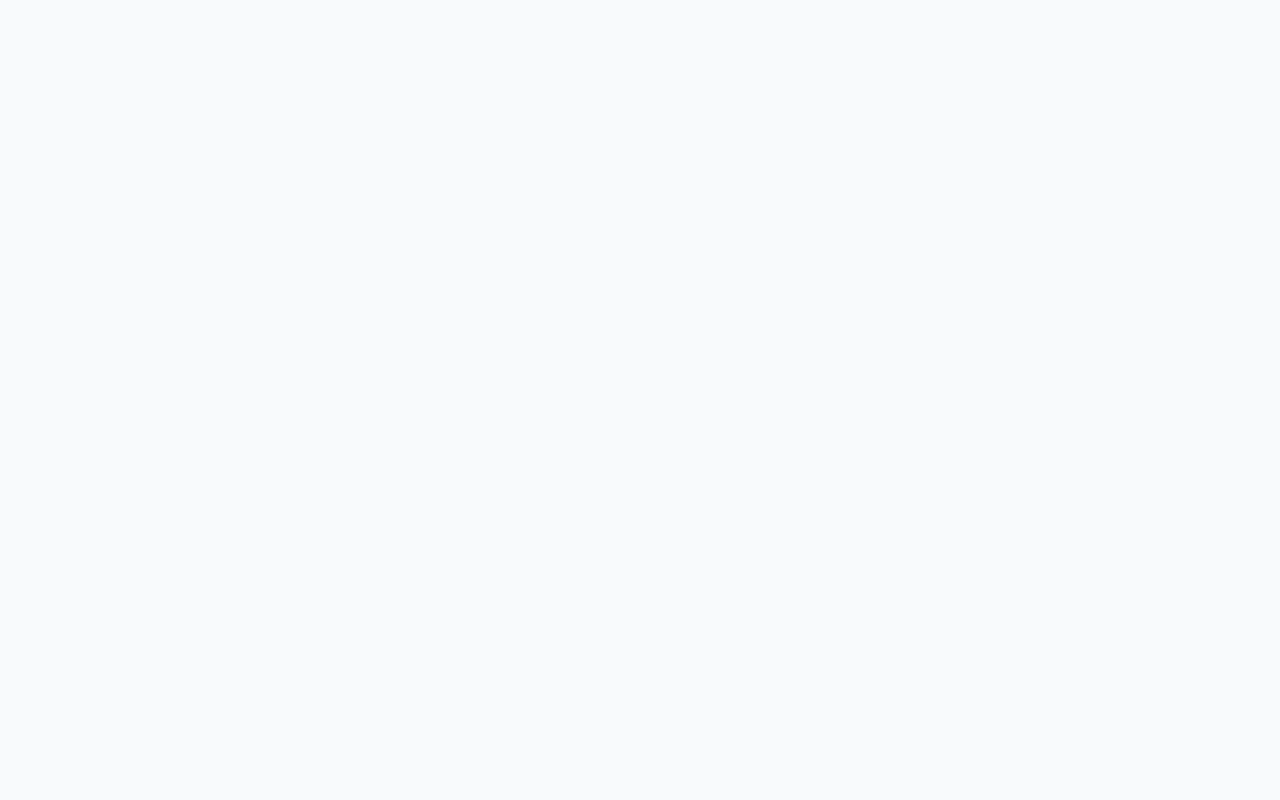
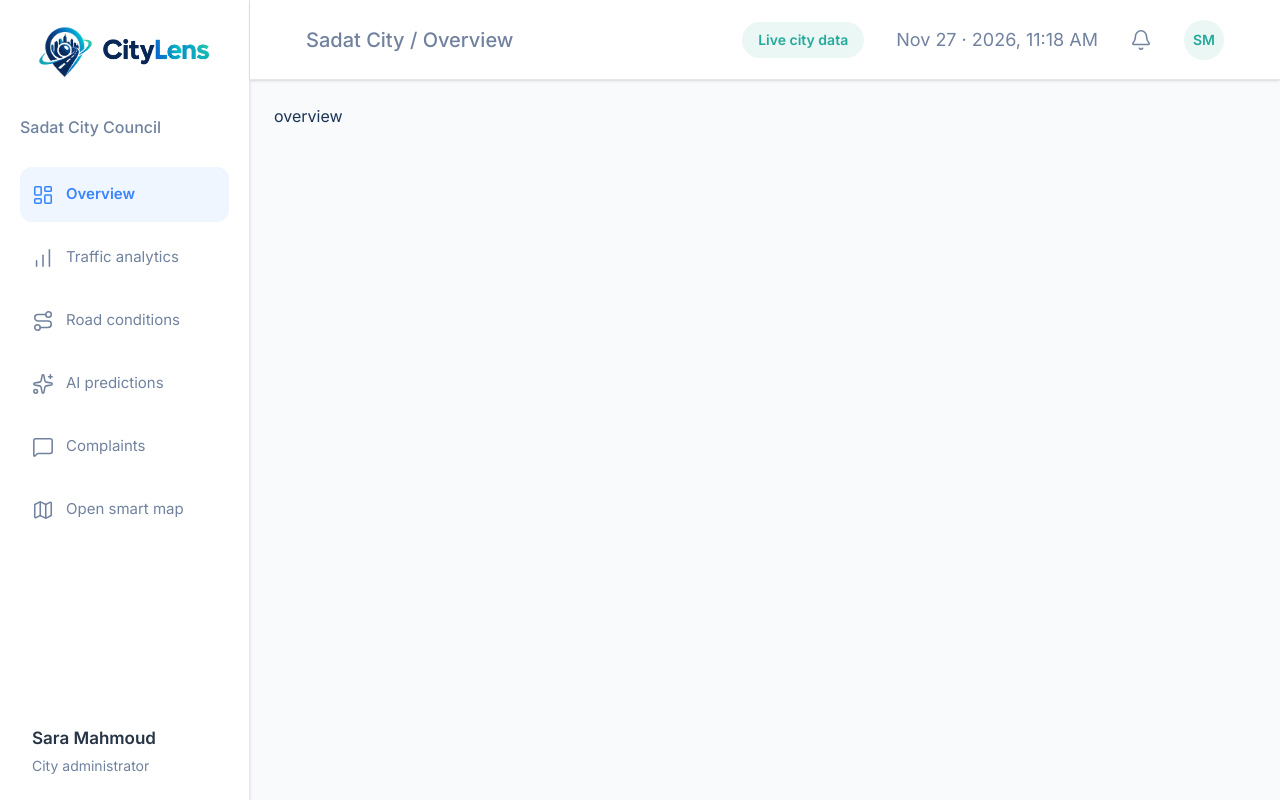
Before and after one commit to CityLens-project/Frontend, a React (Vite) app: page /dashboard/overview in a window 1280 px wide. Before the commit this address had no page. Built offline with nearby package versions, Linux system fonts and the light colour scheme.

Commit message:
dashboard layout

```diff
--- a/package.json
+++ b/package.json
@@ -11,7 +11,7 @@
   },
   "dependencies": {
     "@tailwindcss/vite": "^4.3.3",
-    "lucide-react": "^1.64.0",
+    "lucide-react": "^1.73.0",
     "react": "^19.3.1",
     "react-dom": "^19.3.1",
     "react-router-dom": "^7.18.5",
--- a/src/App.jsx
+++ b/src/App.jsx
@@ -1,14 +1,28 @@
-import { Routes, Route } from 'react-router-dom'
-import Landing from './Pages/Landing'
-import Login from './Pages/Login'
-import Overview from './Pages/Dashboard/Overview'
+import { Routes, Route, Navigate } from "react-router-dom";
+
+import Landing from "./Pages/Landing";
+import Login from "./Pages/Login";
+import Overview from "./Pages/Dashboard/Overview";
+
+import DashboardLayout from "./Components/Layout/DashboardLayout";
 
 export default function App() {
   return (
     <Routes>
       <Route path="/" element={<Landing />} />
       <Route path="/login" element={<Login />} />
-      <Route path="/overview" element={<Overview />} />
+
+
+      <Route path="/dashboard" element={<DashboardLayout />}>
+        <Route index element={<Navigate to="overview" replace />} />
+
+        <Route path="overview" element={<Overview />} />
+        <Route path="traffic-analytics" element={<div>Traffic analytics</div>} />
+        <Route path="road-conditions" element={<div>Road conditions</div>} />
+        <Route path="ai-predictions" element={<div>AI predictions</div>} />
+        <Route path="complaints" element={<div>Complaints</div>} />
+        <Route path="smart-map" element={<div>Smart map</div>} />
+      </Route>
     </Routes>
-  )
+  );
 }
--- a/src/Components/Layout/DashboardLayout.jsx
+++ b/src/Components/Layout/DashboardLayout.jsx
@@ -0,0 +1,20 @@
+import { Outlet } from "react-router-dom";
+import Topbar from "./Topbar";
+import Sidebar from "./Sidebar";
+
+function DashboardLayout() {
+  return (
+    <div className="min-h-screen bg-[#F8FAFC] flex">
+      <Sidebar />
+      <div className="flex-1 min-w-0 flex flex-col">
+        <Topbar />
+        <main className="flex-1 p-6 bg-[#F8FAFC]">
+          <Outlet />
+        </main>
+      </div>
+
+    </div>
+  );
+}
+
+export default DashboardLayout;
--- a/src/Components/Layout/Sidebar.jsx
+++ b/src/Components/Layout/Sidebar.jsx
@@ -0,0 +1,82 @@
+import { NavLink } from "react-router-dom";
+import logoIcon from "../../assets/citylens_icon.png";
+import logoText from "../../assets/citylens_text_transparent.png";
+
+import {
+  LayoutDashboard,
+  ChartNoAxesColumnIncreasing,
+  Route,
+  Sparkles,
+  MessageSquare,
+  Map,
+} from "lucide-react";
+
+function Sidebar() {
+  const navItems = [
+    { name: "Overview", path: "/dashboard/overview", icon: LayoutDashboard },
+    { name: "Traffic analytics", path: "/dashboard/traffic-analytics", icon: ChartNoAxesColumnIncreasing },
+    { name: "Road conditions", path: "/dashboard/road-conditions", icon: Route },
+    { name: "AI predictions", path: "/dashboard/ai-predictions", icon: Sparkles },
+    { name: "Complaints", path: "/dashboard/complaints", icon: MessageSquare },
+    { name: "Open smart map", path: "/dashboard/smart-map", icon: Map },
+  ];
+
+  return (
+    <aside className="w-[250px] min-w-[250px] min-h-screen bg-white flex flex-col px-5 py-6 border-r border-gray-200 shadow-sm relative z-10">
+
+      <div className="flex items-center justify-center gap-2 mb-9">
+        <img
+          src={logoIcon}
+          alt="CityLens"
+          className="w-[55px] h-[55px] object-contain"
+        />
+        <img
+          src={logoText}
+          alt="CityLens"
+          className="w-[110px] object-contain"
+        />
+      </div>
+
+      <h2 className="text-[#71829F] text-[16px] font-medium mb-7">
+        Sadat City Council
+      </h2>
+
+      <nav className="flex flex-col gap-2">
+        {navItems.map((item) => {
+          const Icon = item.icon;
+
+          return (
+            <NavLink
+              key={item.path}
+              to={item.path}
+              className={({ isActive }) =>
+                `flex items-center gap-3 px-3 min-h-[55px]
+                rounded-xl transition-all duration-200
+                ${
+                  isActive
+                    ? "bg-[#EFF6FF] text-[#3985FF] font-semibold"
+                    : "text-[#71829F] hover:bg-gray-50"
+                }`
+              }
+            >
+              <Icon size={22} strokeWidth={1.7} />
+              <span className="text-[15px]">{item.name}</span>
+            </NavLink>
+          );
+        })}
+      </nav>
+
+      <div className="mt-auto px-3">
+        <h3 className="text-[#263445] text-[17px] font-semibold">
+          Sara Mahmoud
+        </h3>
+
+        <p className="text-[#71829F] text-[14px] mt-1">
+          City administrator
+        </p>
+      </div>
+    </aside>
+  );
+}
+
+export default Sidebar;
--- a/src/Components/Layout/Topbar.jsx
+++ b/src/Components/Layout/Topbar.jsx
@@ -0,0 +1,70 @@
+import { useEffect, useState } from "react";
+import { Bell } from "lucide-react";
+import { useLocation } from "react-router-dom";
+
+function Topbar() {
+  const location = useLocation();
+
+  const pageTitles = {
+    "/dashboard/overview": "Overview",
+    "/dashboard/traffic-analytics": "Traffic analytics",
+    "/dashboard/road-conditions": "Road conditions",
+    "/dashboard/ai-predictions": "AI predictions",
+    "/dashboard/complaints": "Complaints",
+    "/dashboard/smart-map": "Smart map",
+  };
+
+  const pageTitle = pageTitles[location.pathname] || "Overview";
+  const [currentDate, setCurrentDate] = useState(new Date());
+
+  useEffect(() => {
+    const interval = setInterval(() => {
+      setCurrentDate(new Date());
+    }, 60000);
+
+    return () => clearInterval(interval);
+  }, []);
+
+  const formattedDate = new Intl.DateTimeFormat("en-US", {
+    month: "short",
+    day: "numeric",
+    year: "numeric",
+    hour: "2-digit",
+    minute: "2-digit",
+    hour12: true,
+  }).format(currentDate).replace(",", " ·");
+
+  return (
+    <nav className="w-full h-20 bg-white border-b border-gray-200 px-6 md:px-10 lg:px-14 flex items-center justify-between shadow-sm relative z-20">
+
+      <div className="text-[#71829F] text-lg md:text-xl font-medium">
+        Sadat City / {pageTitle}
+      </div>
+
+      <div className="flex items-center gap-4 md:gap-8">
+
+        <div className="hidden sm:flex items-center justify-center bg-[#EAF7F5] text-[#25A99A] rounded-full px-4 py-2 font-semibold text-sm">
+          Live city data
+        </div>
+
+        <span className="hidden md:block text-[#71829F] text-base lg:text-lg whitespace-nowrap">
+          {formattedDate}
+        </span>
+
+        <button
+          className="text-[#71829F] hover:text-[#25A99A] transition-colors"
+          aria-label="Notifications"
+        >
+          <Bell size={22} strokeWidth={1.7} />
+        </button>
+
+        <div className="w-10 h-10 rounded-full bg-[#EAF7F5] flex items-center justify-center text-[#25A99A] font-semibold text-sm">
+          SM
+        </div>
+
+      </div>
+    </nav>
+  );
+}
+
+export default Topbar;
--- a/src/Components/Login/LoginForm.jsx
+++ b/src/Components/Login/LoginForm.jsx
@@ -1,16 +1,16 @@
-import { useState } from 'react'
-import { Link, useNavigate } from 'react-router-dom'
-import { ArrowLeft, ArrowRight, Mail } from 'lucide-react'
-import FormField from './FormField'
+import { useState } from "react";
+import { Link, useNavigate } from "react-router-dom";
+import { ArrowLeft, ArrowRight, Mail } from "lucide-react";
+import FormField from "./FormField";
 export default function LoginForm() {
-  const navigate = useNavigate()
-  const [email, setEmail] = useState('')
-  const [password, setPassword] = useState('')
+  const navigate = useNavigate();
+  const [email, setEmail] = useState("");
+  const [password, setPassword] = useState("");
 
   const handleSubmit = (e) => {
-    e.preventDefault()
-    navigate('/overview')
-  }
+    e.preventDefault();
+    navigate("/dashboard/overview");
+  };
 
   return (
     <main className="flex flex-1 flex-col items-center justify-center gap-8 px-4 py-8 sm:px-6 md:px-8 xl:px-[100px] xl:py-12">
@@ -61,7 +61,10 @@ export default function LoginForm() {
             <input type="checkbox" className="size-4 accent-primary" />
             Remember me
           </label>
-          <button type="button" className="text-[13px] font-medium text-primary hover:underline">
+          <button
+            type="button"
+            className="text-[13px] font-medium text-primary hover:underline"
+          >
             Forgot password?
           </button>
         </div>
@@ -83,5 +86,5 @@ export default function LoginForm() {
         Your information stays private and secure.
       </p>
     </main>
-  )
+  );
 }
```
Also changed, not shown: 1 other file (tests, documents, lock files or other folders).
